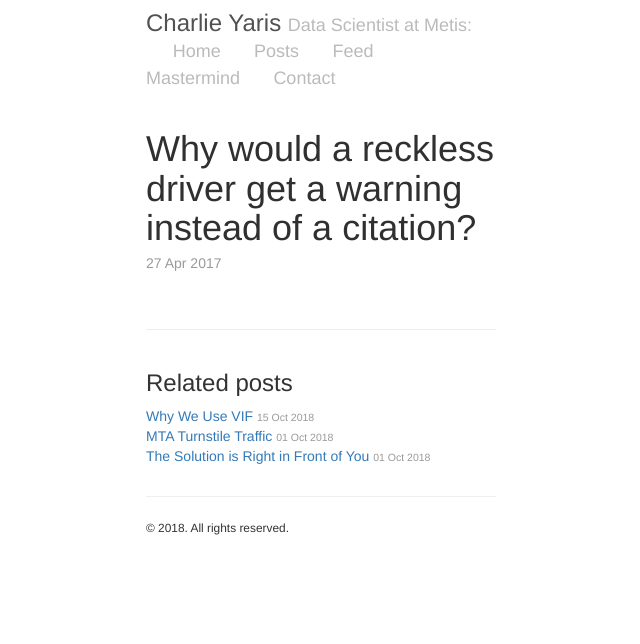
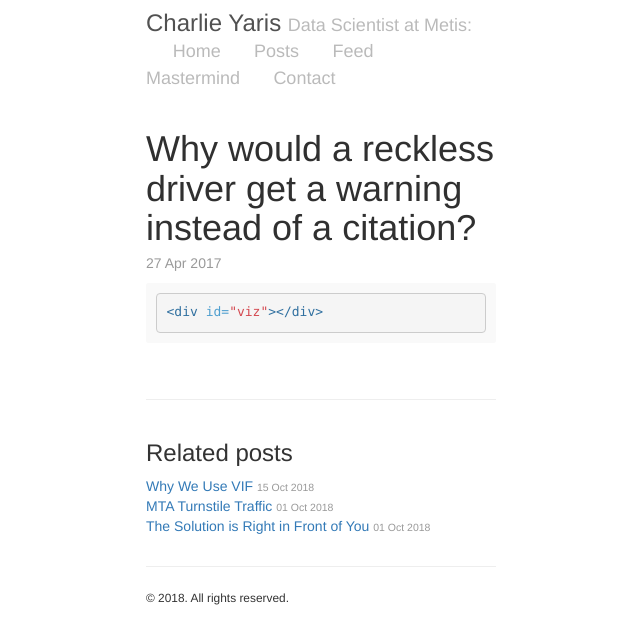
Before and after one commit to cyaris/cyaris.github.io-original, a Jekyll site: the page built from _posts/2017-04-27-post.md, in a window 1280 px wide. Shown: the top 644 px of the page, without its empty margins (319-959 px from the left). Built offline with Jekyll 4.4.1, drawn with Linux system fonts in a browser that asks for light colours; nearby versions of some CDN libraries.

Commit message:
Made edits to allow for javascript rendering.

```diff
--- a/_posts/2017-04-27-post.md
+++ b/_posts/2017-04-27-post.md
@@ -5,3 +5,9 @@ jsarr:
 - graphs/post_dashboard.js
 categories: Javascript
 ---
+
+{% highlight html %}
+
+<div id="viz"></div>
+
+{% endhighlight %}
```
